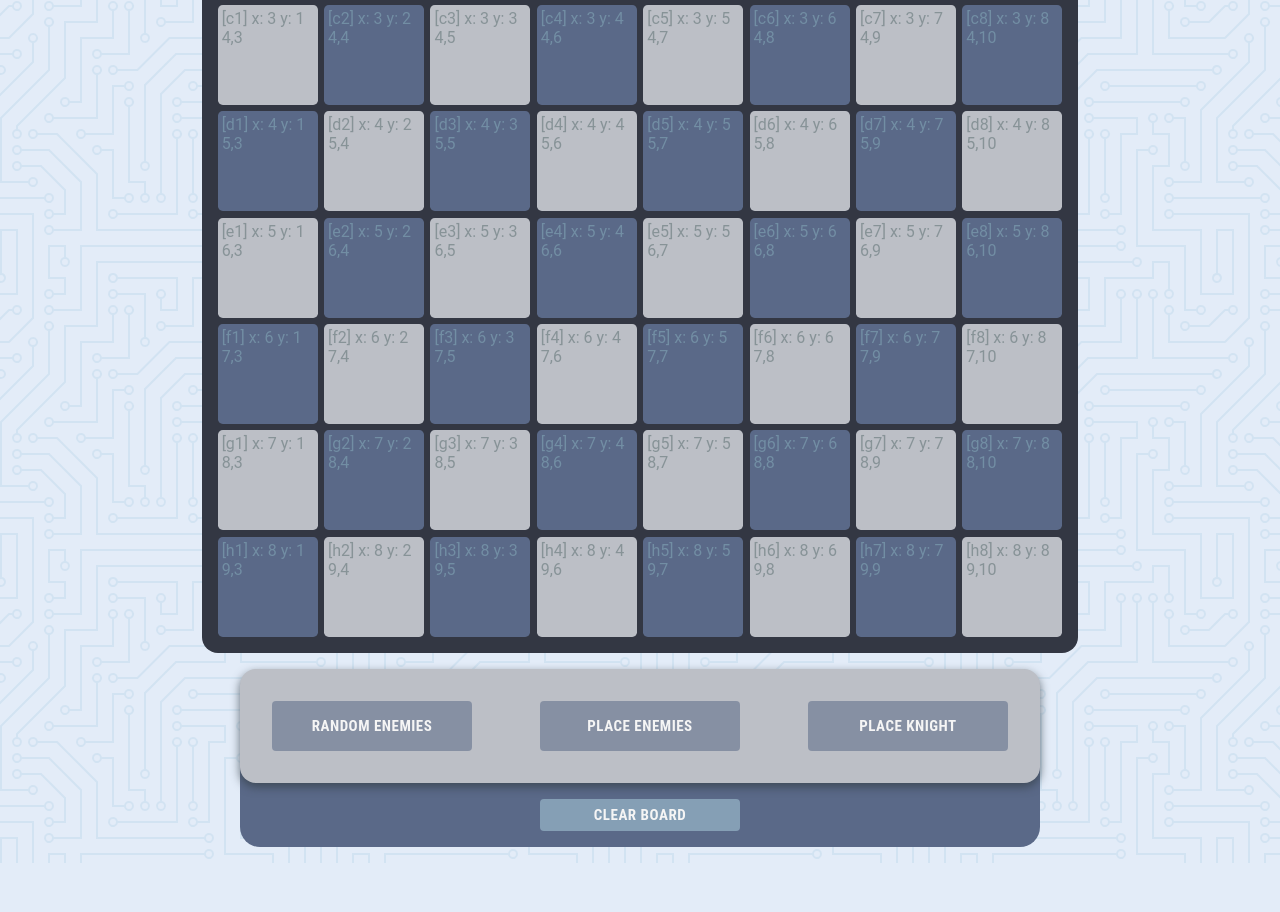
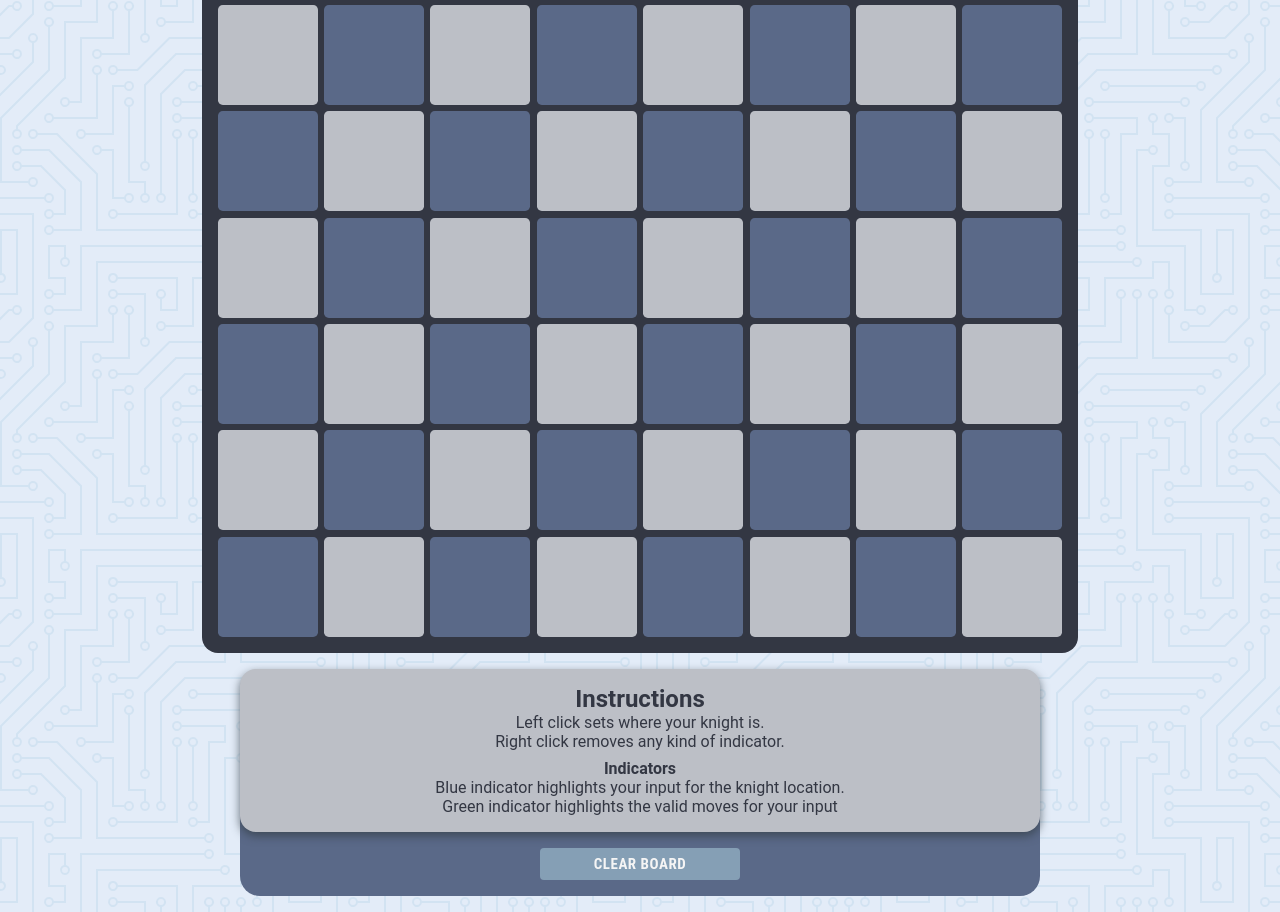
Before and after one commit to Hhmmmk/knight-pathfinder, a React (Create React App) app: page / in a window 1280 px wide. Shown: the part 331-1243 px from the top of the page. Before the commit the page ends 1194 px from the top, so only its background shows below. Built offline with nearby package versions, Linux system fonts and the light colour scheme.

Commit message:
initial cleanup

```diff
--- a/src/components/Chessboard/Chessboard.component.jsx
+++ b/src/components/Chessboard/Chessboard.component.jsx
@@ -1,22 +1,15 @@
-import { useRef, useState } from 'react';
+import { useRef } from 'react';
 
 import Tile from '../Tile/Tile.component';
 import './Chessboard.styles.css';
-
-import knight from '../../assets/knight.png';
-import pawn from '../../assets/pawn.png';
 
 const verticalAxis = [1, 2, 3, 4, 5, 6, 7, 8];
 const horizontalAxis = ['a', 'b', 'c', 'd', 'e', 'f', 'g', 'h'];
 
 const Chessboard = () => {
-  //--start-projectDefaults--//
+  //--Defaults--//
   let tileInfo = [];
-  const defaultClassList = '';
-  const knightPosition = 'selected';
   const chessBoardRef = useRef(null);
-
-  const [classList, setClassList] = useState(defaultClassList);
   //--end-projectDefaults--//
 
   //--start-building board--//
@@ -26,6 +19,8 @@ const Chessboard = () => {
       let tileColor = '';
       const number = i + j + 2;
       tileColor = number % 2 === 0 ? 'light-tiles' : 'dark-tiles';
+
+      //getting coords of validMoves
       let horizontalPosition = i + 1;
       let verticalPosition = j + 1;
 
@@ -58,18 +53,18 @@ const Chessboard = () => {
         tileId: horizontalAxis[i] + verticalAxis[j].toString(),
         color: tileColor,
         classList: `${horizontalPosition},${verticalPosition}`,
-        // sequenceNumber: ,
         x: horizontalPosition,
         y: verticalPosition,
         possibleMoves: {
-          move_01: `${move_1x},${move_1y}`,
-          move_02: `${move_2x},${move_2y}`,
-          move_03: `${move_3x},${move_3y}`,
-          move_04: `${move_4x},${move_4y}`,
-          move_05: `${move_5x},${move_5y}`,
-          move_06: `${move_6x},${move_6y}`,
-          move_07: `${move_7x},${move_7y}`,
-          move_08: `${move_8x},${move_8y}`,
+          //is noted from topLeft of selected tile, going clockwise
+          move_01: `${move_1x},${move_1y}`, //topLeft
+          move_02: `${move_2x},${move_2y}`, //topRight
+          move_03: `${move_3x},${move_3y}`, //rightTop
+          move_04: `${move_4x},${move_4y}`, //rightBottom
+          move_05: `${move_5x},${move_5y}`, //bottomRight
+          move_06: `${move_6x},${move_6y}`, //bottomLeft
+          move_07: `${move_7x},${move_7y}`, //leftBottom
+          move_08: `${move_8x},${move_8y}`, // leftTop
         },
       });
     }
@@ -77,53 +72,56 @@ const Chessboard = () => {
   //--end-building board--//
 
   //--start-click handlers--//
+  const handleClick = (event) => {
+    const activeTile = document.getElementById(event.target.id);
+    activeTile.classList.add('selected');
+
+    //get the properties of the shown validMoves
+    const getProperties = tileInfo.filter((tiles) => {
+      return event.target.id === tiles.tileId;
+    });
+    const properties = getProperties[0];
+
+    //getting the array of computed validMoves
+    const validMoves = Object.values(properties.possibleMoves);
+
+    //comparing computed validMoves to existing ones in the board and filtering them out
+    const moves = tileInfo.filter((tiles) => {
+      return validMoves.includes(tiles.classList);
+    });
+
+    //rendering the styling for the final list of valid moves
+    moves.forEach((tile) => {
+      document.getElementById(tile.tileId).classList.add('valid-move');
+    });
+  };
+
   const handleRightClick = (event) => {
     event.preventDefault();
     const activeTile = document.getElementById(event.target.id);
     activeTile.classList.remove('selected');
     activeTile.classList.remove('valid-move');
 
+    //get the properties of the shown validMoves
     const getProperties = tileInfo.filter((tiles) => {
       return event.target.id === tiles.tileId;
     });
-
     const properties = getProperties[0];
 
+    //getting the array of computed validMoves
     const validMoves = Object.values(properties.possibleMoves);
 
+    //comparing computed validMoves to existing ones in the board and filtering them out
     const moves = tileInfo.filter((tiles) => {
       return validMoves.includes(tiles.classList);
     });
 
+    //removing indicators for the final list of valid moves
     moves.forEach((tile) => {
       document.getElementById(tile.tileId).classList.remove('valid-move');
     });
-
-    console.log(validMoves, moves);
   };
 
-  const handleClick = (event) => {
-    const activeTile = document.getElementById(event.target.id);
-    activeTile.classList.add('selected');
-
-    const getProperties = tileInfo.filter((tiles) => {
-      return event.target.id === tiles.tileId;
-    });
-
-    const properties = getProperties[0];
-
-    const validMoves = Object.values(properties.possibleMoves);
-
-    const moves = tileInfo.filter((tiles) => {
-      return validMoves.includes(tiles.classList);
-    });
-
-    moves.forEach((tile) => {
-      document.getElementById(tile.tileId).classList.add('valid-move');
-    });
-
-    console.log(validMoves, moves);
-  };
   //--end-click handlers--//
 
   return (
--- a/src/components/ModeSelector/ModeSelector.jsx
+++ b/src/components/ModeSelector/ModeSelector.jsx
@@ -6,9 +6,22 @@ const ModeSelector = () => {
   return (
     <div className='selector-container'>
       <div className='modes-container'>
-        <Button buttonType='primary'>Random Enemies</Button>
+        {/* can be an added feature in the future*/}
+        {/* <Button buttonType='primary'>Random Enemies</Button>
         <Button buttonType='primary'>Place Enemies</Button>
-        <Button buttonType='primary'>Place Knight</Button>
+        <Button buttonType='primary'>Place Knight</Button> */}
+        <div className='instructions'>
+          <h2>Instructions</h2>
+          <p>Left click sets where your knight is.</p>
+          <p>Right click removes any kind of indicator.</p>
+        </div>
+        <div className='indicators'>
+          <p>
+            <strong>Indicators</strong>
+          </p>
+          <p>Blue indicator highlights your input for the knight location.</p>
+          <p>Green indicator highlights the valid moves for your input</p>
+        </div>
       </div>
       <div className='clear-container'>
         <Button buttonType='secondary'>Clear Board</Button>
--- a/src/components/ModeSelector/ModeSelector.styles.css
+++ b/src/components/ModeSelector/ModeSelector.styles.css
@@ -16,17 +16,16 @@
 .modes-container {
   width: 100%;
   border-radius: 1rem;
-  display: flex;
-  flex-direction: row;
-  padding: 2rem;
-  justify-content: space-between;
+  padding: 1rem;
   background-color: #bcbfc6;
+  color: #333743;
   -webkit-border-radius: 1rem;
   -moz-border-radius: 1rem;
   -ms-border-radius: 1rem;
   -o-border-radius: 1rem;
   box-shadow: 0 4px 10px rgba(52, 64, 71, 0.74);
   z-index: 10;
+  text-align: center;
 }
 
 .clear-container {
@@ -35,3 +34,7 @@
   justify-content: center;
   align-items: center;
 }
+
+.indicators {
+  margin-top: 0.5rem;
+}
--- a/src/components/Tile/Tile.component.jsx
+++ b/src/components/Tile/Tile.component.jsx
@@ -2,11 +2,12 @@ import React, { Component } from 'react';
 
 import './Tile.styles.css';
 
+//used class component to utilize the useRef
 class Tile extends Component {
   render() {
     const { info, onClickHandler, onRClickHandler } = this.props;
-    const { tileId, color, classList, x, y, possibleMoves } = info;
-    const { move_04 } = possibleMoves;
+    const { tileId, color, classList, x, y } = info;
+
     return (
       <div
         onContextMenu={onRClickHandler}
@@ -14,27 +15,10 @@ class Tile extends Component {
         id={tileId}
         className={`tiles ${color} ${classList} ${x},${y}`}
       >
-        <span>{`[${tileId}] x: ${x} y: ${y} ${move_04}`}</span>
+        {/* <span>{`[${tileId}]`}</span> */}
       </div>
     );
   }
 }
 
 export default Tile;
-
-// const Tile = ({ info, onClickHandler, onRClickHandler }) => {
-//   const { tileId, color, classList } = info;
-//   // tileContent: knight, pawn
-//   // tileStatus: selected, path, possibleMove
-
-//   return (
-//     <div
-//       onContextMenu={onRClickHandler}
-//       onClick={onClickHandler}
-//       id={tileId}
-//       className={`tiles ${color} ${classList}`}
-//     >
-//       <span>{`[${tileId}]`}</span>
-//     </div>
-//   );
-// };
--- a/src/components/Tile/Tile.styles.css
+++ b/src/components/Tile/Tile.styles.css
@@ -6,6 +6,7 @@
   -ms-border-radius: 0.3rem;
   -o-border-radius: 0.3rem;
   border: none;
+  cursor: pointer;
 }
 
 .tiles:hover {
```
Also changed, not shown: src/assets/knight.png (deleted), src/assets/pawn.png (deleted).
